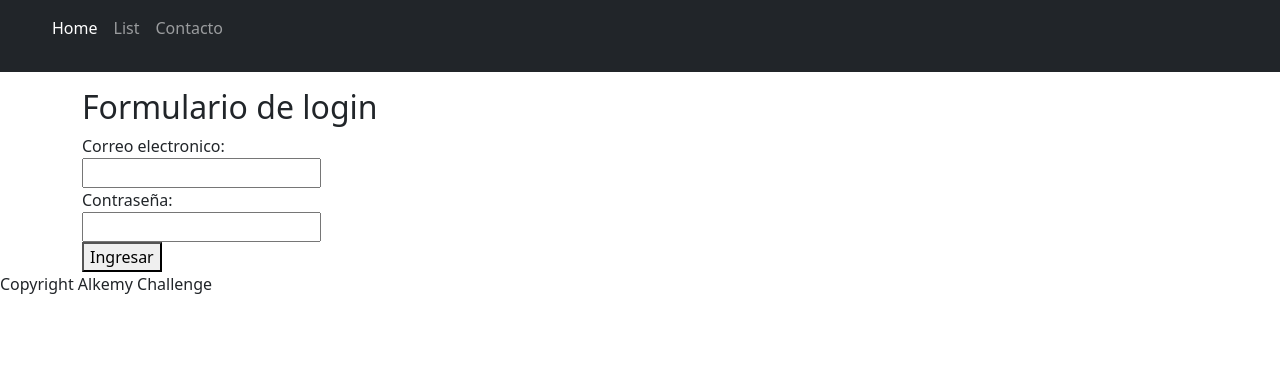
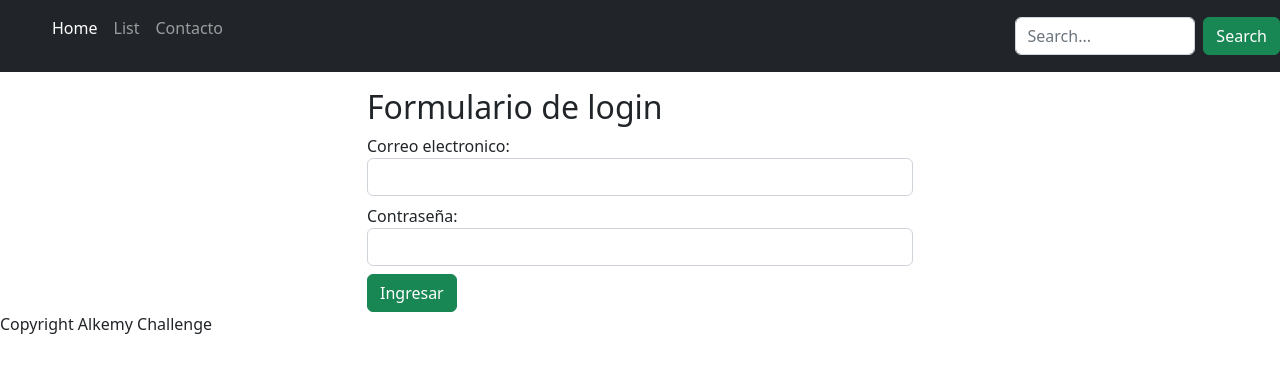
Before and after one commit to AndresHiguitaAMG/Alkemy-Challenge-S.U, a React (Create React App) app: page / in a window 1280 px wide. Shown: the top 372 px of the page. Built offline with nearby package versions, Linux system fonts and the light colour scheme.

Commit message:
new components

```diff
--- a/src/App.js
+++ b/src/App.js
@@ -6,6 +6,7 @@ import List from './components/List';
 import Header from './components/Header';
 import Footer from './components/Footer';
 import Detail from './components/Detail';
+import Results from './components/Results';
 
 function App() {
   return (
@@ -15,7 +16,8 @@ function App() {
         <Switch>
           <Route exact path='/' component={Login} />
           <Route path='/list' component={List} />
-          <Route path='/detail' component={Detail}/>
+          <Route path='/detail' component={Detail} />
+          <Route path='/results' component={Results} />
         </Switch>
       </div>
       <Footer />
--- a/src/components/Detail.jsx
+++ b/src/components/Detail.jsx
@@ -1,9 +1,55 @@
-import React from 'react'
+import { React, useEffect, useState } from 'react';
+import { Redirect } from 'react-router-dom';
+import axios from 'axios';
 
 const Detail = () => {
+  let token = sessionStorage.getItem("token");
+  const [ idMovie, setidMovie ] = useState(null);
+
+  let query = new URLSearchParams(window.location.search);
+  let movieId = query.get("movieId");
+
+  useEffect(() => {
+    const endPoint = `https://api.themoviedb.org/3/movie/${movieId}?api_key=2dcdffce8dec8289f676122b07053086&language=en-ES`;
+    axios.get(endPoint).then(response => {
+      const movieData = response.data;
+      setidMovie(movieData);
+    })
+  }, [movieId]);
+
   return (
-    <h2>Detail</h2>
+    <>
+    {
+      !token && <Redirect to={"/"} />
+    }
+    {
+      !idMovie && <p>Loading...</p>
+    }
+    {
+      idMovie &&
+    <>
+      <h2>{idMovie.title}</h2>
+      <div className='row'>
+        <div className='col-4'>
+          <img src={`https://image.tmdb.org/t/p/w500/${idMovie.poster_path}`} className="img-fluid" alt="alternative"/>
+        </div>
+        <div className='col-8'>
+          <h6>Release Date: {idMovie.release_date}</h6>
+          <h6>description:</h6>
+          <p>{idMovie.overview}</p>
+          <h6>Raiting: {idMovie.vote_average}</h6>
+          <h6>Genres:</h6>
+          <ul>
+            {idMovie.genres.map(g => (
+            <li key={g.id}>{g.name}</li>
+            ))}
+          </ul>
+        </div>
+      </div>
+    </>
+    }
+    </>
   )
 }
 
-export default Detail
+export default Detail;
--- a/src/components/Header.jsx
+++ b/src/components/Header.jsx
@@ -1,12 +1,13 @@
 import React from 'react'
 import { Link } from 'react-router-dom';
+import SearchBar from './SearchBar';
 
 const Header = () => {
   return (
     <header>
       <nav className="navbar navbar-expand-lg navbar-dark bg-dark">
-       <ul>
-          <div className="container-fluid">
+        <div className="container-fluid">
+          <ul>
             <div className="collapse navbar-collapse" id="navbarNavAltMarkup">
               <div className="navbar-nav">
                 <li>
@@ -22,8 +23,9 @@ const Header = () => {
                 </li>
               </div>
             </div>
-         </div>
-       </ul>
+          </ul>
+        </div>
+        <SearchBar />
       </nav>
     </header>
   )
--- a/src/components/List.jsx
+++ b/src/components/List.jsx
@@ -6,7 +6,7 @@ import swal from '@sweetalert/with-react';
 
 const List = () => {
   const [ movieList, setMovieList ] = useState([]);
-  let token = localStorage.getItem("token");
+  let token = sessionStorage.getItem("token");
 
   useEffect(() => {
     const myEndpoint = "https://api.themoviedb.org/3/discover/movie?api_key=2dcdffce8dec8289f676122b07053086&language=es-ES&page=1";
@@ -35,7 +35,7 @@ const List = () => {
                 <div className="card-body">
                   <h5 className="card-title">{element.title.substring(0,30)}...</h5>
                   <p className="card-text">{element.overview.substring(0, 110)}...</p>
-                  <Link to={`/detail?movieId${element.id}`} className="btn btn-primary">Go somewhere</Link>
+                  <Link to={`/detail?movieId=${element.id}`} className="btn btn-primary">Go somewhere</Link>
                 </div>
               </div>
             </div>
--- a/src/components/Login.jsx
+++ b/src/components/Login.jsx
@@ -29,12 +29,12 @@ const Login = () => {
         .then(res => {
             swal(<h2>Has ingresa exitosamente</h2>)
             const tokenRecibido = res.data.token;
-            localStorage.setItem("token", tokenRecibido);
+            sessionStorage.setItem("token", tokenRecibido);
             history.push("/list");
         })
     }
 
-    let token = localStorage.getItem("token");
+    let token = sessionStorage.getItem("token");
 
 
   return (
@@ -42,20 +42,22 @@ const Login = () => {
     {
         token && <Redirect to={"/list"}/>
     }
+    <div className='row'>
+        <div className='col-6 offset-3'>
             <h2>Formulario de login</h2>
             <form onSubmit={handleSubmit}>
-            <label>
+                <label className='form-label d-block mt-2'>
                     <span>Correo electronico:</span><br />
-                <input type={'email'} name={'email'} />
+                    <input className='form-control' type={'text'} name={'email'}/>
                 </label>
-            <br />
-            <label>
+                <label className='form-label d-block mt-2'>
                     <span>Contraseña:</span><br />
-                <input type={'password'} name={'password'}/>
+                    <input className='form-control' type={'password'} name={'password'}/>
                 </label>
-            <br />
-            <button type='submit'>Ingresar</button>
+                <button className='btn btn-success mt2' type='submit'>Ingresar</button>
             </form>
+        </div>
+    </div>
     </>
   )
 }
--- /dev/null
+++ b/src/components/Results.jsx
@@ -0,0 +1,13 @@
+import React from 'react'
+
+const Results = () => {
+    let query = new URLSearchParams(window.location.search);
+    let keyword = query.get("keyword");
+  return (
+    <div>
+    <p>Results: {keyword}</p>
+    </div>
+  )
+}
+
+export default Results;
--- /dev/null
+++ b/src/components/SearchBar.jsx
@@ -0,0 +1,32 @@
+import React from 'react';
+import swal from '@sweetalert/with-react';
+import { useHistory } from 'react-router-dom';
+
+const SearchBar = () => {
+    const history = useHistory();
+
+    const handleSubmit = e => {
+        e.preventDefault();
+        const keyword = e.currentTarget.keyword.value.trim();
+        if (keyword.length === 0) {
+            swal(<h5>Tienes que escribir una palabra clave</h5>);
+        }
+        else if (keyword.length < 4) {
+            swal(<h5>Tienes que mas de 4 de caracteres</h5>);
+        } else {
+            e.currentTarget.keyword.value = "";
+            history.push(`/results?keyword=${keyword}`);
+        }
+    }
+
+  return (
+    <form className='d-flex align-items-center' onSubmit={handleSubmit}>
+        <label className='form-label mb-0 mx-2'>
+            <input className='form-control' type={'text'} name={'keyword'} placeholder='Search...'/>
+        </label>
+            <button className='btn btn-success' type='submit'>Search</button>
+    </form>
+  )
+}
+
+export default SearchBar;
```
Lines whose indentation alone changed are shown as unchanged.
